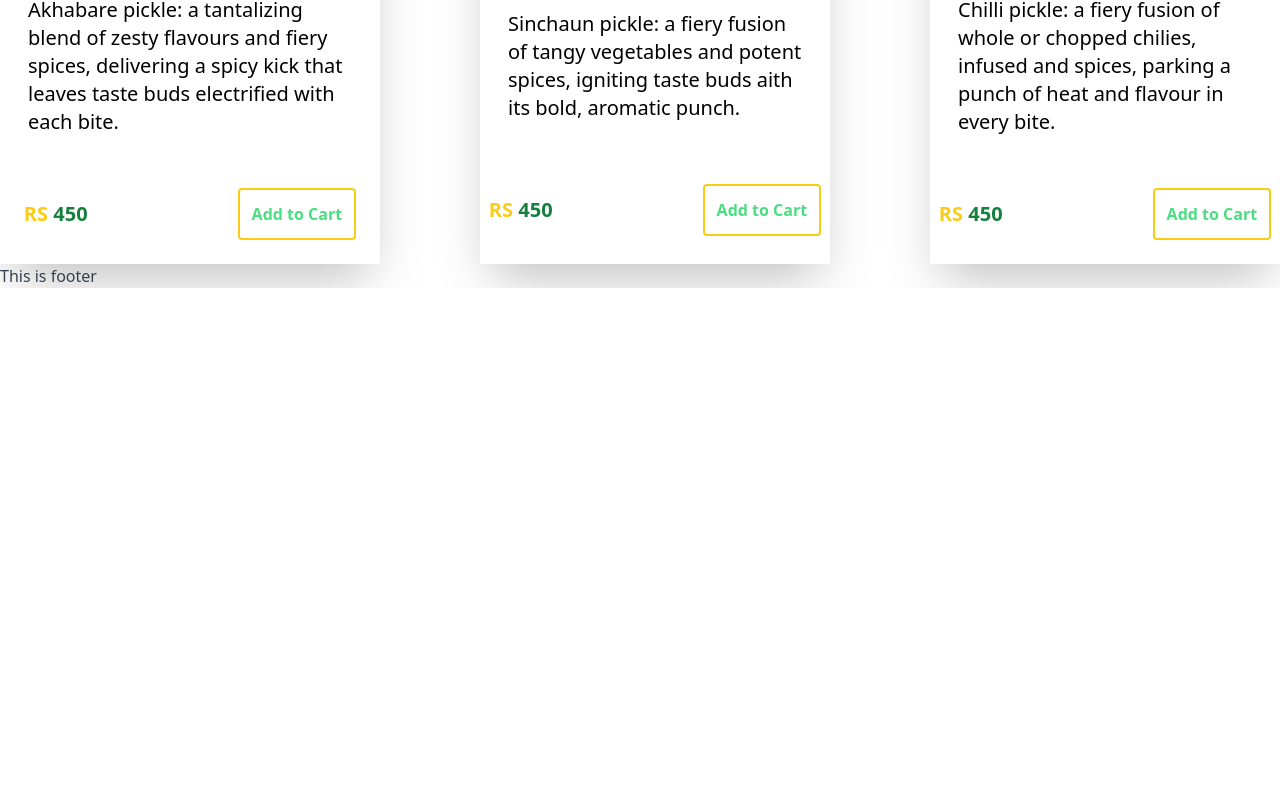
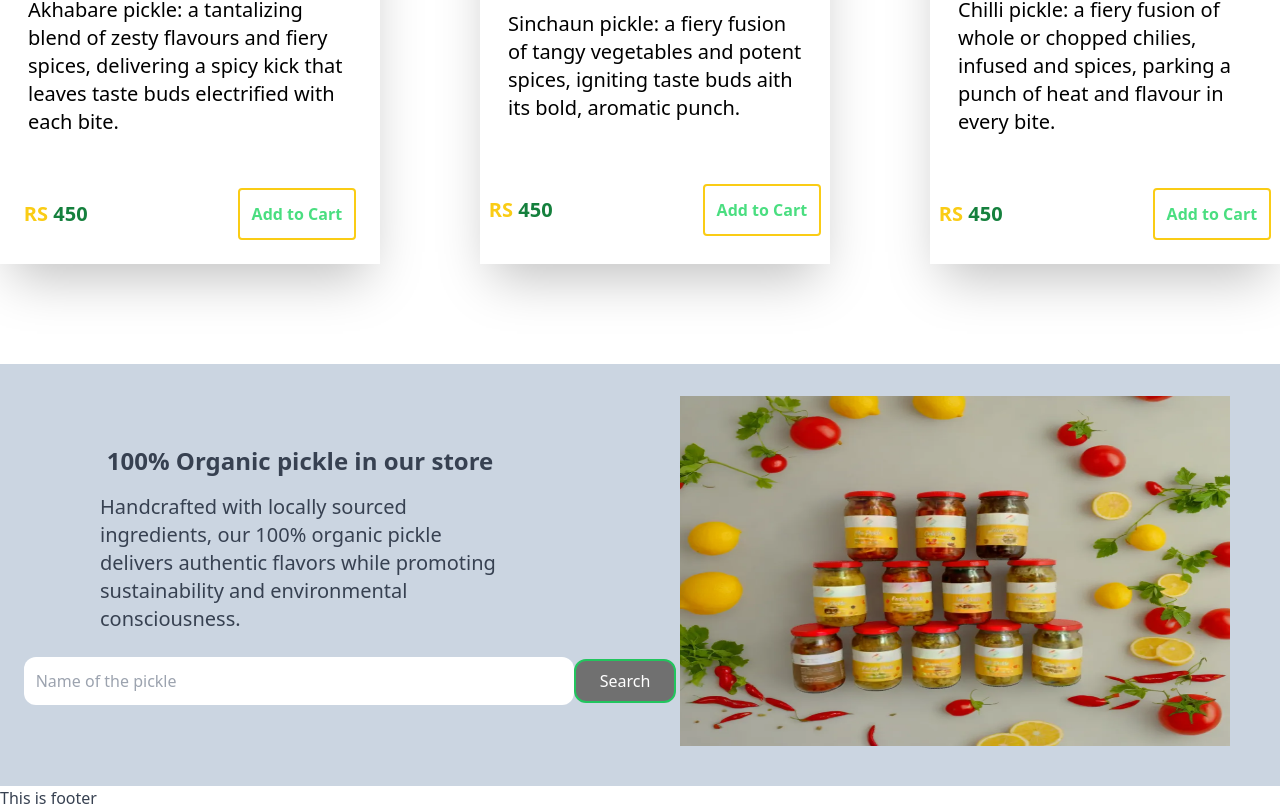
Before and after one commit to anishmendes/Pickle-Ecommerce-Project, a React (Vite) app: page / in a window 1280 px wide. Shown: the part 1667-2477 px from the top of the page. Before the commit the page ends 1955 px from the top, so only its background shows below. Built offline with nearby package versions, Linux system fonts and the light colour scheme.

Commit message:
4th section also complete

```diff
--- a/src/Components/Pages/Home.jsx
+++ b/src/Components/Pages/Home.jsx
@@ -21,6 +21,27 @@ const Home = () => {
     </div>
         <Wrapper/>
         <Fresh/>
+
+        {/* 15% PAGE */}
+        <div className='flex flex-row items-center justify-between bg-slate-300 mt-[100px]'>
+
+
+
+
+          <div className='flex flex-col items-center pl-[100px]  pb-[80px] pt-[80px] max-w-[500px] ' >
+            <h1 className='text-2xl font-bold pb-4'>100% Organic pickle in our store</h1>
+            <p className='text-xl  pb-6'>Handcrafted with locally sourced ingredients, our 100% organic pickle delivers authentic flavors while promoting sustainability and environmental consciousness.</p>
+            <div className='flex flex-row gap-0 pl-[100px] items-center  '>
+            <input type='text' placeholder='Name of the pickle' className='p-3 w-[550px] rounded-xl text-black' />
+           <button className='bg-customGray text-white  border-green-500 border-2 rounded-xl p-2 pl-6 pr-6 '>Search</button>
+          </div>
+          </div>
+
+          <div className='flex items-end rounded pr-[50px] pt-8 pb-10'>
+            <img src="./src/assets/pickle.png" alt="pickle" className='h-[350px] w-[550px] ' />
+          </div>
+
+        </div>
     </div>
   )
 }
```
